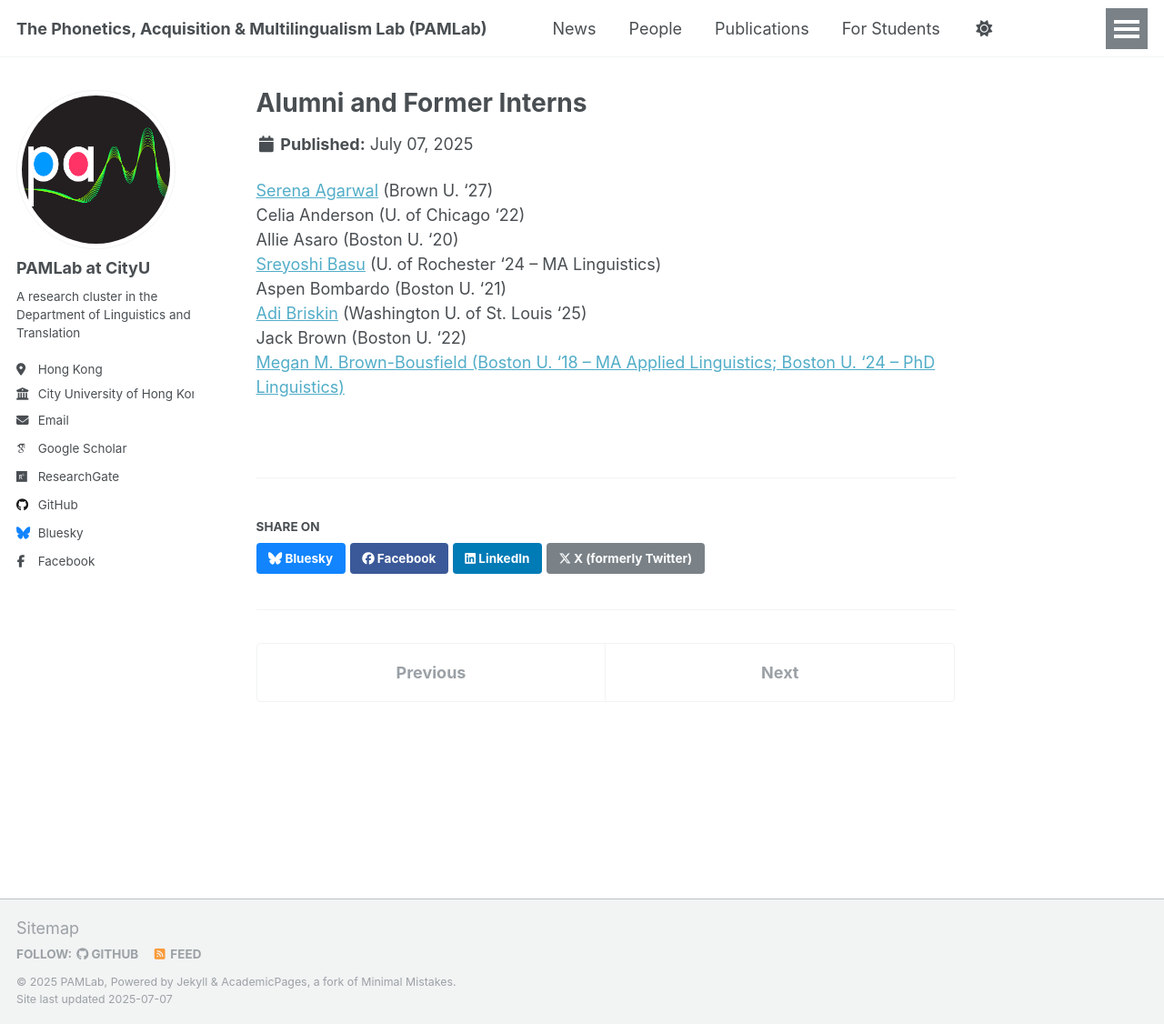
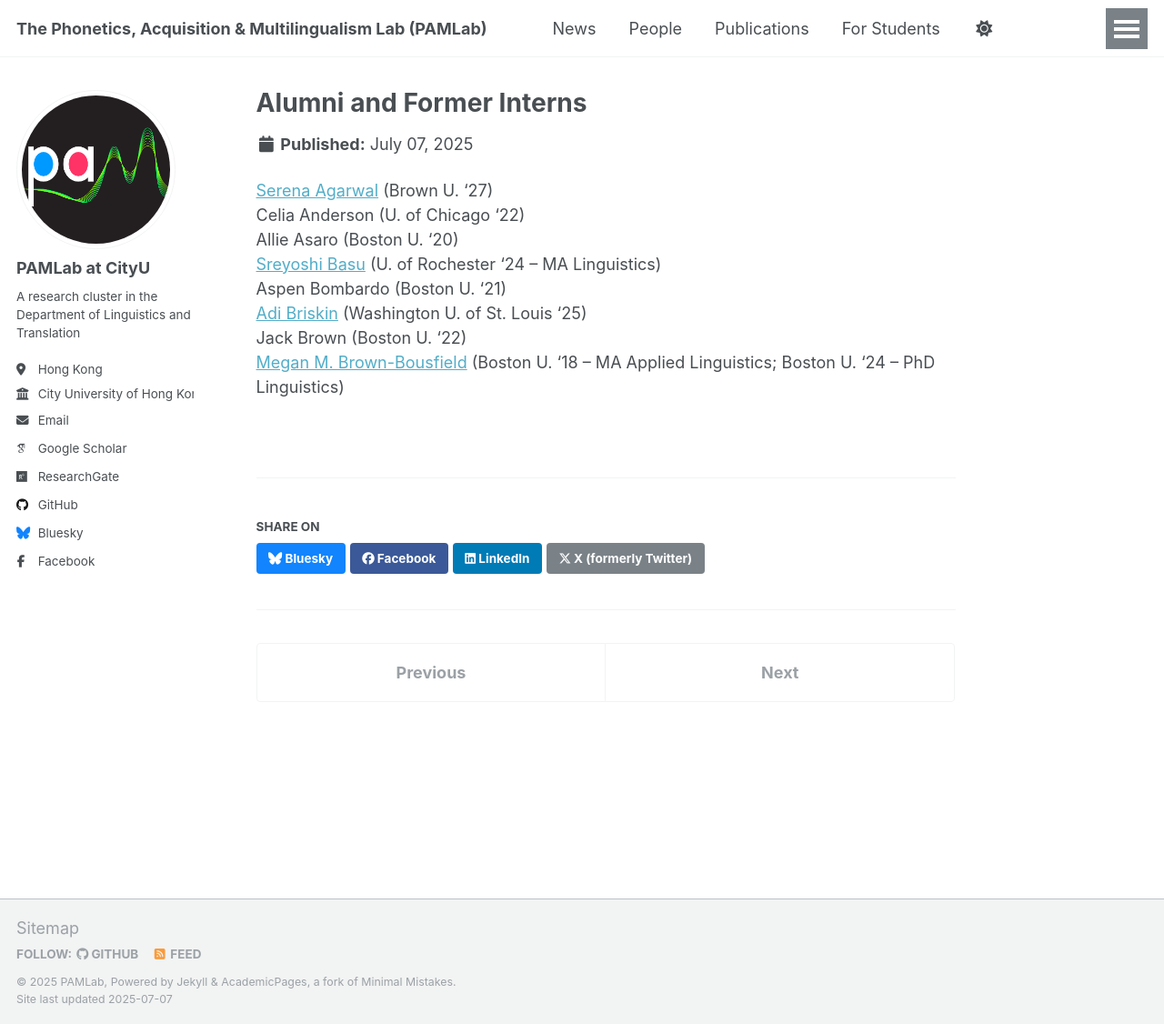
Before and after one commit to thepamlab/thepamlab.github.io, a Jekyll site: the page built from _portfolio/portfolio-998.md, in a window 1280 px wide and 1126 px high. Shown: the whole window at 91% size. Built offline with Jekyll 4.4.1, drawn with Linux system fonts in a browser that asks for light colours; some web fonts are replaced; a script that is not in the unit is left out.

```diff
--- a/_portfolio/portfolio-998.md
+++ b/_portfolio/portfolio-998.md
@@ -11,4 +11,4 @@ Allie Asaro (Boston U. '20)<br/>
 Aspen Bombardo (Boston U. '21)<br/>
 <a href='https://www.linkedin.com/in/adi-briskin252/' target='_blank'>Adi Briskin</a> (Washington U. of St. Louis '25)<br/>
 Jack Brown (Boston U. '22)<br/>
-<a href='https://www.bu.edu/linguistics/profile/megan-m-brown-bousfield/' target='_blank'>Megan M. Brown-Bousfield (Boston U. '18 – MA Applied Linguistics; Boston U. '24 – PhD Linguistics)<br/>
+<a href='https://www.bu.edu/linguistics/profile/megan-m-brown-bousfield/' target='_blank'>Megan M. Brown-Bousfield</a> (Boston U. '18 – MA Applied Linguistics; Boston U. '24 – PhD Linguistics)<br/>
```
